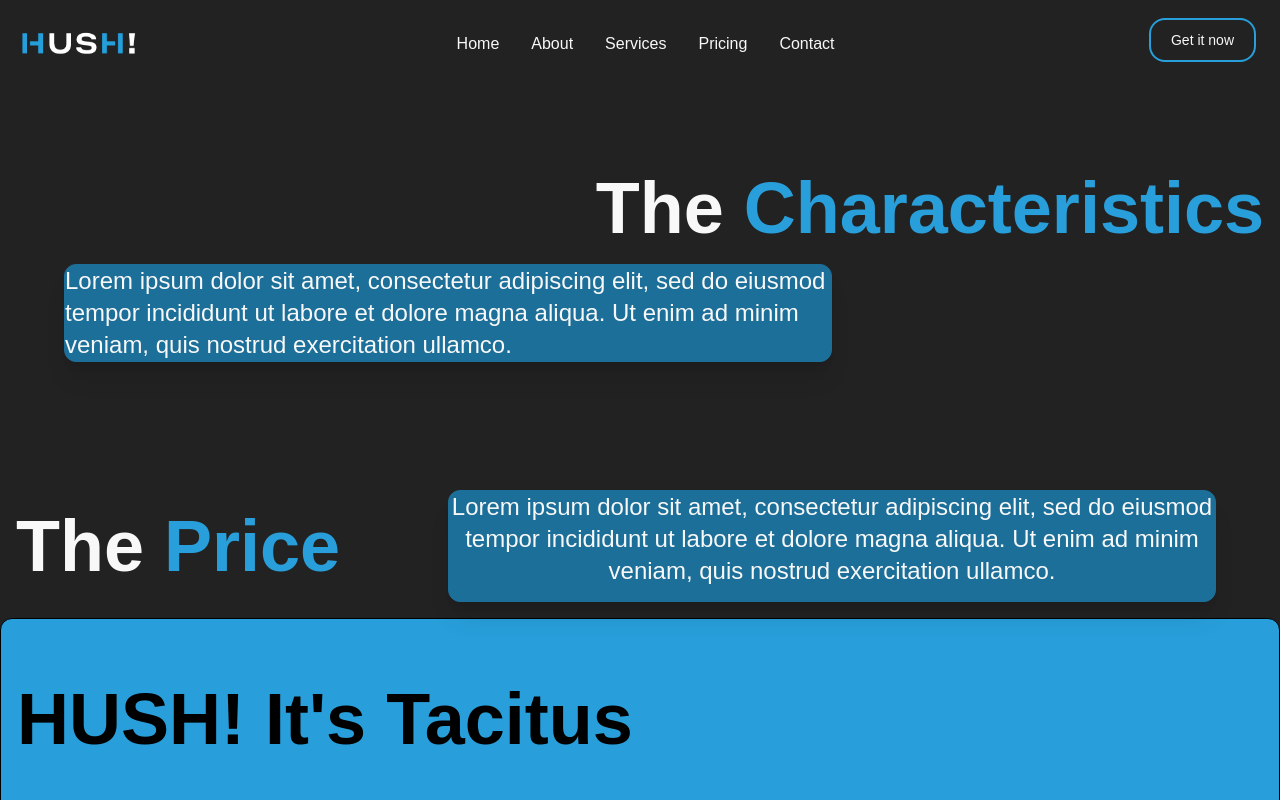
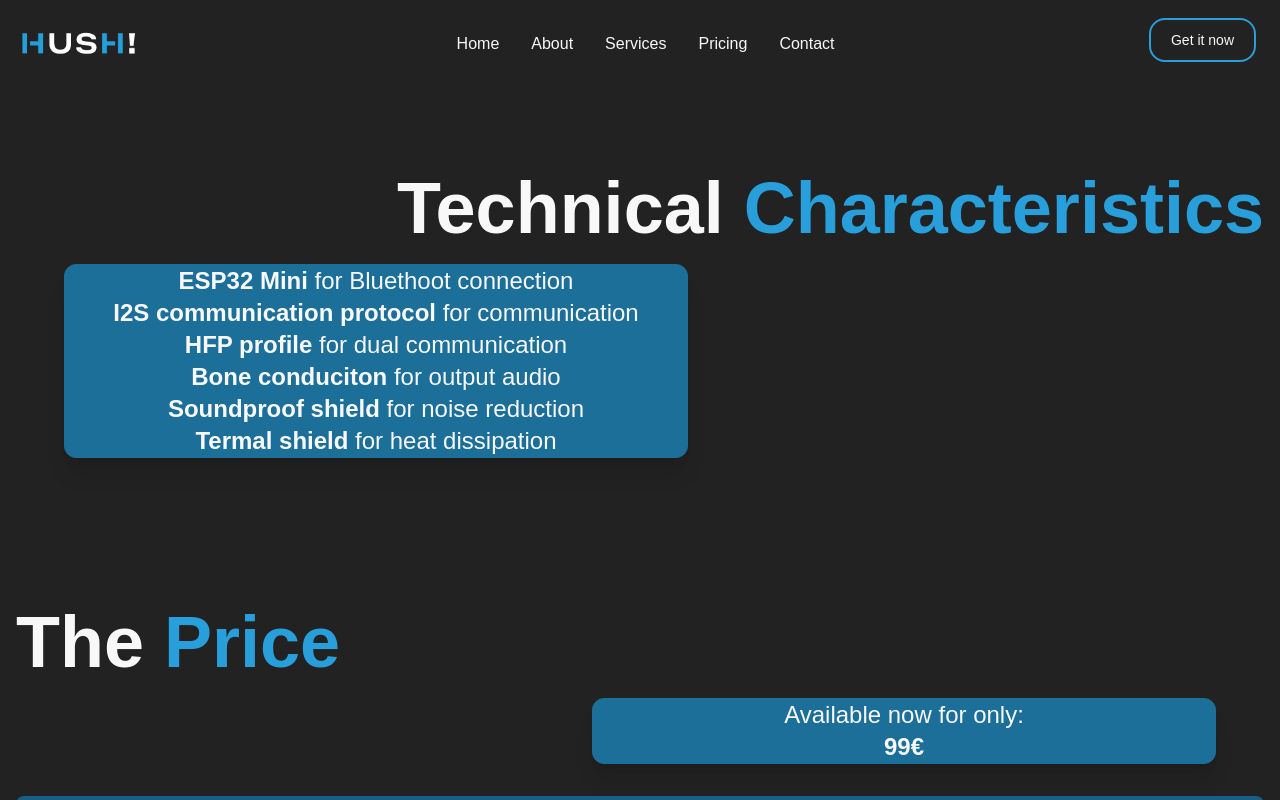
Before and after one commit to HUSH-MASK/MVP_site, a SvelteKit app: page /pricing in a window 1280 px wide. Shown: the top 800 px of the page. Built offline with nearby package versions, Linux system fonts and the light colour scheme; a web font is replaced by a local one.

Commit message:
Update pricing page

```diff
--- a/src/routes/pricing/+page.svelte
+++ b/src/routes/pricing/+page.svelte
@@ -39,31 +39,35 @@
 
     <div class="max-w-screen-xl mx-auto p-4 mb-12 mt-12">
         <h1 class="text-hush-white text-7xl font-bold mt-5 text-end mb-5">
-            The
+            Technical
             <span class="text-hush-blue-500">
                 Characteristics
             </span>
         </h1>
-        <p class="text-hush-white text-2xl mtext-center mr-auto ml-12 max-w-screen-md bg-hush-blue-800 border rounded-xl border-hush-blue-800 shadow-xl">
-            Lorem ipsum dolor sit amet, consectetur adipiscing elit, sed do eiusmod tempor incididunt ut labore et dolore magna aliqua. Ut enim ad minim veniam, quis nostrud exercitation ullamco.
-
+        <p class="text-hush-white text-2xl text-center mr-auto ml-12 w-1/2  bg-hush-blue-800 border rounded-xl border-hush-blue-800 shadow-xl">
+            <span class="font-bold"> ESP32 Mini </span> for Bluethoot connection <br>
+            <span class="font-bold">I2S communication protocol </span> for communication<br>
+            <span class="font-bold">HFP profile </span>for dual communication <br>
+            <span class="font-bold">Bone conduciton </span>for output audio <br>
+            <span class="font-bold">Soundproof shield </span>for noise reduction <br>
+            <span class="font-bold">Termal shield </span>for heat dissipation
         </p>
     </div>
 
-    <div class="max-w-screen-xl flex flex-wrap  justify-between mx-auto p-4 mt-24">
-		<h1 class="text-hush-white mr-auto text-7xl font-bold mt-5 text-center mb-5">The
+    <div class="max-w-screen-xl  justify-between mx-auto p-4 mt-24">
+		<h1 class="text-hush-white mr-auto text-7xl font-bold mt-5 text-left mb-5">The
 			<span class="text-hush-blue-500">
 				Price
 			</span>
 		</h1>
-		<p class="text-hush-white text-2xl mt- text-center ml-auto mr-12 max-w-screen-md bg-hush-blue-800 border rounded-xl border-hush-blue-800 shadow-xl">
-			Lorem ipsum dolor sit amet, consectetur adipiscing elit, sed do eiusmod tempor incididunt ut labore et dolore magna aliqua. Ut enim ad minim veniam, quis nostrud exercitation ullamco.
+		<p class="text-hush-white text-2xl mt- text-center ml-auto mr-12  w-1/2 bg-hush-blue-800 border rounded-xl border-hush-blue-800 shadow-xl">
+			Available now for only: <br>
+            <span class="text-3x1 font-bold">
+                99€
+            </span>
 		</p>
-		</div>
+    </div>
 
-    <div class="max-w-screen-xl flex flex-wrap items-center justify-between mx-auto p-4 bg-hush-blue-500 border rounded-xl">
-        <h1 class="text-black mr-auto text-7xl font-bold mt-12 mb-60">HUSH! It's Tacitus</h1>
-    </div>
 
     <footer class="bg-hush-blue-900 rounded-lg shadow m-4 dark:bg-hush-blue-900">
         <div class="w-full mx-auto max-w-screen-xl p-4 md:flex md:items-center md:justify-between">
```
